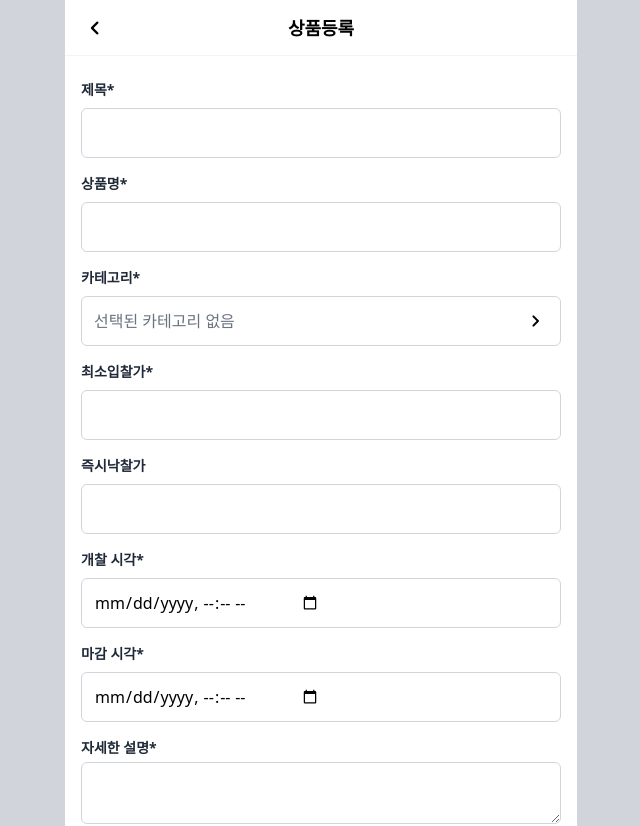
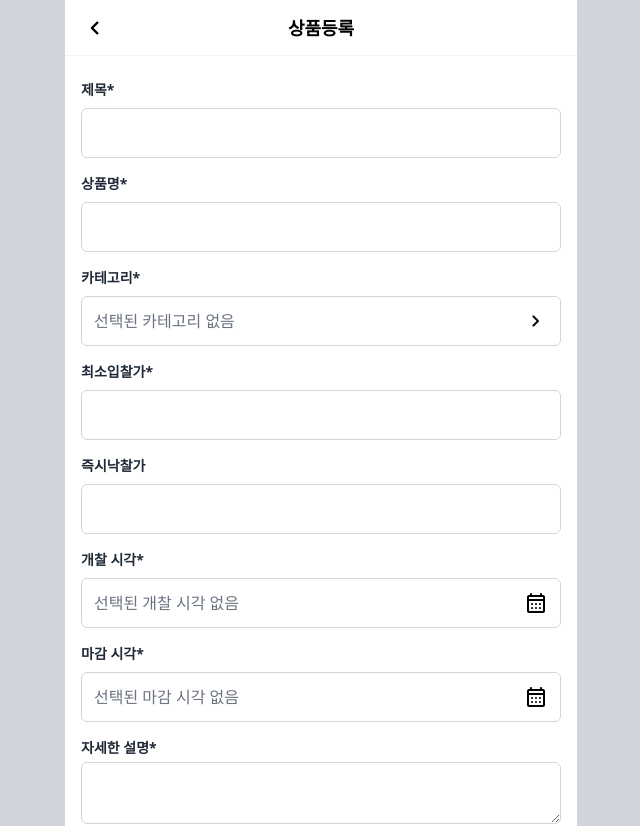
Before and after one commit to wndgur2/ddang, a React (Vite) app: page /popup/product/register in a window 1280 px wide. Shown: the top 826 px of the page, without its empty margins (319-959 px from the left). Built offline with nearby package versions, Linux system fonts and the light colour scheme.

Commit message:
feat: DatePicker 개선

```diff
--- a/src/components/form/DatePicker.jsx
+++ b/src/components/form/DatePicker.jsx
@@ -1,20 +1,43 @@
 import PropTypes from 'prop-types'
-import { useRef } from 'react'
+import { useMemo, useRef, useState } from 'react'
 import Label from './Label'
-import style from './DatePicker.module.css'
+import MaterialIcon from '../icons/MaterialIcon'
 
 function DatePicker({ label, required }) {
   const dateInput = useRef(null)
+  const [date, setDate] = useState()
+  const koreanLocalDate = useMemo(() => {
+    return date
+      ? new Date(date).toLocaleString('ko-KR', {
+          dateStyle: 'medium',
+          timeStyle: 'short',
+        })
+      : ''
+  }, [date])
 
   return (
     <div className='flex flex-col gap-2 py-2 w-full'>
       {label && <Label text={label} required={required} />}
-      <input
-        ref={dateInput}
-        type='datetime-local'
-        className={`flex justify-between items-center border-1 border-gray-300 rounded-md p-3 ${style.datePicker}`}
-      />
-      <input type='hidden' id='timezone' name='timezone' value='+09:00' />
+      <div
+        className='flex justify-between items-center border-1 border-gray-300 rounded-md p-3'
+        onClick={() => dateInput.current.showPicker()}
+      >
+        {koreanLocalDate ? (
+          <div className='flex gap-2 items-center'>
+            <span className='text-gray-800'>{koreanLocalDate}</span>
+          </div>
+        ) : (
+          <span className='text-gray-500'>선택된 {label} 없음</span>
+        )}
+        <input
+          ref={dateInput}
+          value={date}
+          onChange={e => setDate(e.target.value)}
+          type='datetime-local'
+          className='fixed bottom-0 opacity-0 pointer-events-none'
+        />
+        <MaterialIcon name='calendar_month' />
+      </div>
     </div>
   )
 }
--- a/src/components/form/DatePicker.module.css
+++ /dev/null
@@ -1,4 +0,0 @@
-.datePicker div {
-  display: flex;
-  justify-content: space-between;
-}
```
